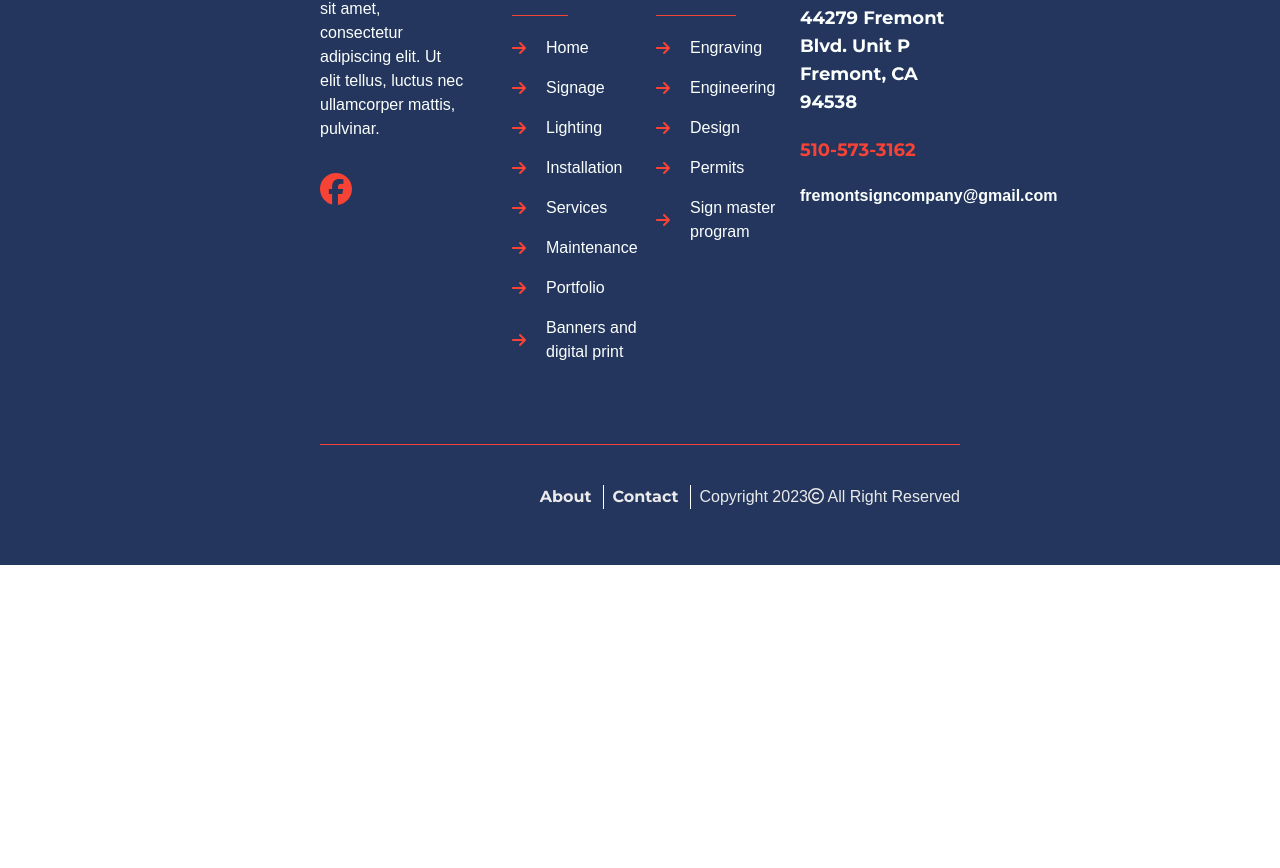
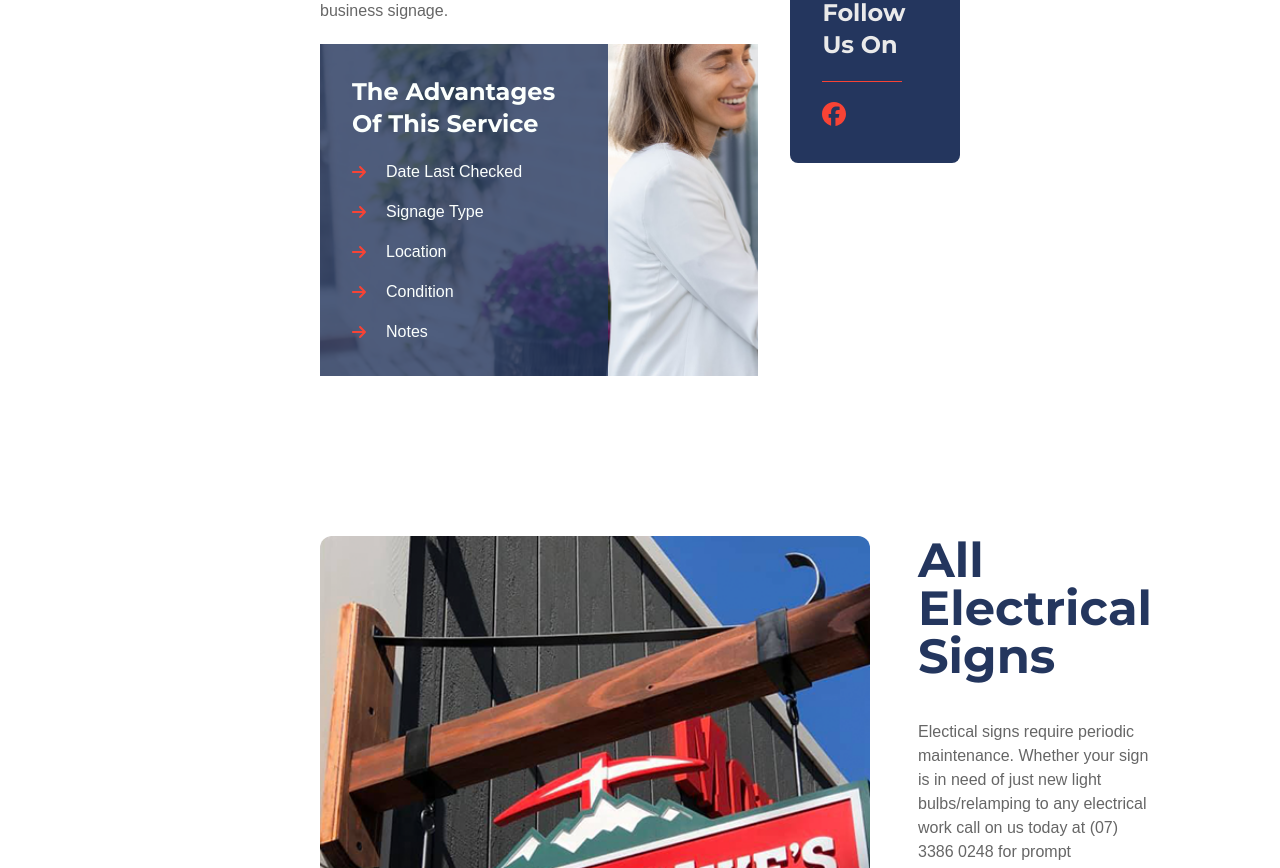
Before and after one commit to zkript-apps/singh-signs, a Next.js app: page /maintenance in a window 1280 px wide. Before the commit this address had no page. Shown: the part 1552-2420 px from the top of the page. Before the commit the page ends 2117 px from the top, so only its background shows below. Built offline with nearby package versions, Linux system fonts and the light colour scheme.

Commit message:
added maintenance section

```diff
--- /dev/null
+++ b/app/maintenance/page.tsx
@@ -0,0 +1,20 @@
+import Header from "@/components/Header";
+import Content from "@/components/pages/maintenance/Content";
+import { metaBuilder } from "@/helpers/metaBuilder";
+
+export async function generateMetadata() {
+  return metaBuilder({
+    title: "Maintenance - Fremont Sign Company",
+    description:
+      "The exterior signs serve an incredibly important role in your business. With an eye-popping signage, you are sure that you are making your",
+  });
+}
+
+export default function Maintenance() {
+  return (
+    <>
+      <Header title="Maintenance" root="Home" />
+      <Content />
+    </>
+  );
+}
--- a/components/pages/maintenance/Content.tsx
+++ b/components/pages/maintenance/Content.tsx
@@ -1,35 +1,27 @@
-"use client"
-import React from 'react'
-import Hero from '@/components/Hero';
-import Images from '@/components/Images';
-import TextImage from '@/components/TextImage';
-import { faCalendar, faLocation, faMagnifyingGlass, faNoteSticky, faSignHanging } from '@fortawesome/free-solid-svg-icons';
-import Icons from '@/components/Icons';
+"use client";
+import React from "react";
+import Hero from "@/components/Hero";
+import Images from "@/components/Images";
+import TextImage from "@/components/TextImage";
+import {
+  faCalendar,
+  faLocation,
+  faMagnifyingGlass,
+  faNoteSticky,
+  faSignHanging,
+} from "@fortawesome/free-solid-svg-icons";
+import Icons from "@/components/Icons";
 
 const Content = () => {
   const iconText = [
-    {
-      icon: faCalendar,
-      text: "Date Last Checked"
-    },
-    {
-      icon: faSignHanging,
-      text: "Signage Type"
-    },
-    {
-      icon: faLocation,
-      text: "Location"
-    },
-    {
-      icon: faMagnifyingGlass,
-      text: "Condition"
-    },
-    {
-      icon: faNoteSticky,
-      text: "Notes"
-    },
+    "Date Last Checked",
+    "Signage Type",
+    "Location",
+    "Condition",
+    "Notes",
   ];
-  const heroDesc = "The exterior signs serve an incredibly important role in your business. With an eye-popping signage, you are sure that you are making your business more visible and more attractive to the potential customers including the passersby.  However, like all other strategic assets, you ought to make sure you are taking good care of the exterior signs. Therefore, it is important to make sure you are taking good care of the business signage.";
+  const heroDesc =
+    "The exterior signs serve an incredibly important role in your business. With an eye-popping signage, you are sure that you are making your business more visible and more attractive to the potential customers including the passersby.  However, like all other strategic assets, you ought to make sure you are taking good care of the exterior signs. Therefore, it is important to make sure you are taking good care of the business signage.";
   const electricalDesc = [
     "Electical signs require periodic maintenance. Whether your sign is in need of just new light bulbs/relamping to any electrical work call on us today at (07) 3386 0248 for prompt professional service from changing light bulbs to ballast/transformer replacement to any electrical service issues.",
     "Give your existing sign a fresh look with a proper cleaning and get the brightness back to your illuminated sign. faces. Even unlighted signs need maintenance/cleaning too. We are here to accommodate your needs Flourescent tube signs, Neon signs, LED signs. Parking lot lighting. Cleaning/repainting/redecorating of sign faces.",
@@ -47,14 +39,40 @@ const Content = () => {
   ];
   return (
     <>
-      <Hero smallTitle="Our Capabilities" title="Maintenance" subTitle="Reputable Signage Maintenance Company" description={heroDesc} imagesNames={["mountain-works.png", "ds-works.png", "subway-works.png", "wine-works.png"]} />
-      <Icons iconText={iconText}/>
-      <Images imagesNames={["mountain-works.png", "ds-works.png", "subway-works.png", "wine-works.png"]} />
-      <TextImage id="all-electrical-signs" isImageLeft isBgGray title={["All Electrical", "Signs"]} description={electricalDesc} imageName="mountain-works.png" />
-      <TextImage id="neon" title={["Neon", "Signs"]} description={neonDesc} imageName="ds-works.png" />
-      <TextImage id="sign-cabinets-and-lighting" isImageLeft isBgGray title={["Sign Cabinet and", "Lighting"]} description={cabinetDesc} imageName="mountain-works.png" />
+      <Hero
+        iconText={iconText}
+        smallTitle="Our Capabilities"
+        title="Maintenance"
+        subTitle="Reputable Signage Maintenance Company"
+        description={heroDesc}
+        imagesNames={[
+          "mountain-works.png",
+          "ds-works.png",
+          "subway-works.png",
+          "wine-works.png",
+        ]}
+      />
+
+      <TextImage
+        id="all-electrical-signs"
+        title="All Electrical Signs"
+        description={electricalDesc}
+        imageName="mountain-works.png"
+      />
+      <TextImage
+        id="neon"
+        title="Neon Signs"
+        description={neonDesc}
+        imageName="ds-works.png"
+      />
+      <TextImage
+        id="sign-cabinets-and-lighting"
+        title="Sign Cabinet and Lighting"
+        description={cabinetDesc}
+        imageName="mountain-works.png"
+      />
     </>
-  )
-}
+  );
+};
 
-export default Content
+export default Content;
```
